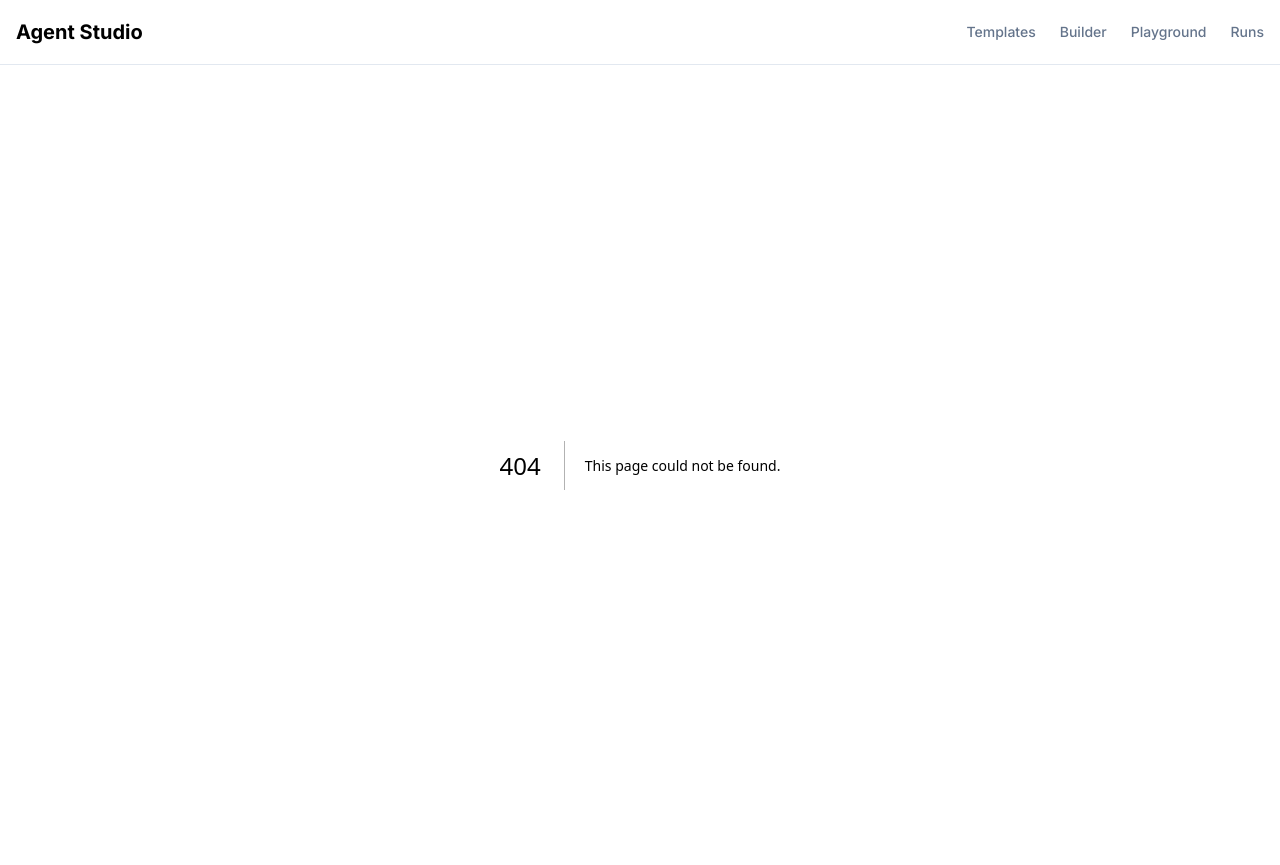
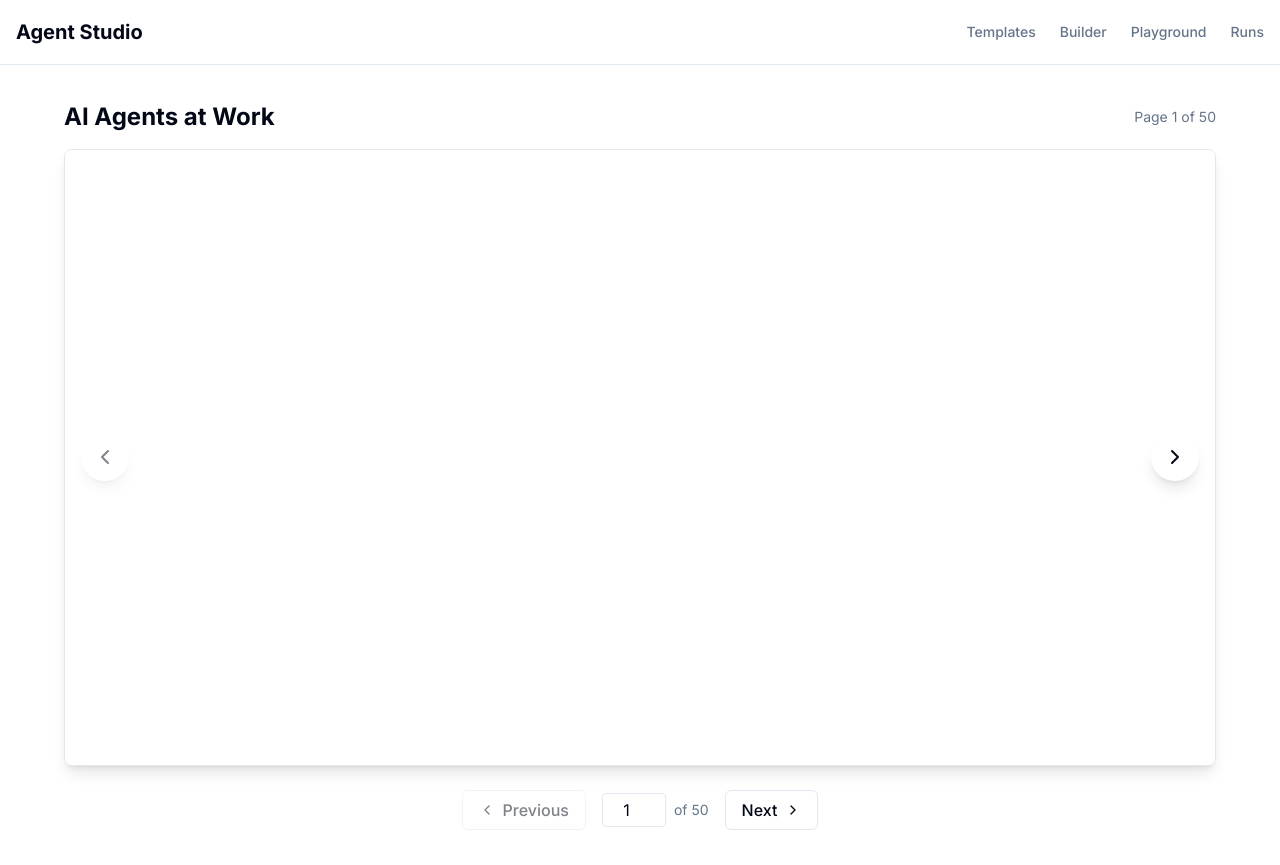
Before and after one commit to KinshukON/agentstudio, a Next.js app: page /book in a window 1280 px wide. Before the commit this address had no page. Built offline with nearby package versions, Linux system fonts and the light colour scheme.

Commit message:
Add book PDF viewer and fix TypeScript build error

```diff
--- /dev/null
+++ b/app/book/page.tsx
@@ -0,0 +1,5 @@
+import PDFCarousel from '@/components/PDFCarousel';
+
+export default function BookPage() {
+  return <PDFCarousel pdfUrl="/ai_agents_at_work.pdf" />;
+}
--- a/app/builder/page.tsx
+++ b/app/builder/page.tsx
@@ -140,13 +140,13 @@ function BuilderContent() {
       setNodes((nds) =>
         nds.map((node) =>
           node.id === selectedNode.id
-            ? { ...node, data: { ...node.data, ...updates } }
+            ? { ...node, data: { ...node.data, ...updates } as AgentNodeData }
             : node
         )
       );
 
       setSelectedNode((prev) =>
-        prev ? { ...prev, data: { ...prev.data, ...updates } } : null
+        prev ? { ...prev, data: { ...prev.data, ...updates } as AgentNodeData } : null
       );
     },
     [selectedNode, setNodes]
--- a/app/page.tsx
+++ b/app/page.tsx
@@ -25,11 +25,11 @@ export default function HomePage() {
                 <ArrowRight className="ml-2 h-5 w-5" />
               </Button>
             </Link>
-            <a href={bookUrl} target="_blank" rel="noopener noreferrer">
+            <Link href="/book">
               <Button size="lg" variant="outline" className="w-full sm:w-auto">
                 Get the Book
               </Button>
-            </a>
+            </Link>
           </div>
         </div>
       </section>
@@ -247,11 +247,11 @@ export default function HomePage() {
                 <span className="text-muted-foreground text-sm">Production operating models and team structures</span>
               </li>
             </ul>
-            <a href={bookUrl} target="_blank" rel="noopener noreferrer">
+            <Link href="/book">
               <Button size="lg" variant="outline">
                 Learn More About the Book
               </Button>
-            </a>
+            </Link>
           </div>
         </div>
       </section>
--- /dev/null
+++ b/components/PDFCarousel.tsx
@@ -0,0 +1,154 @@
+'use client';
+
+import { useState, useEffect } from 'react';
+import { ChevronLeft, ChevronRight } from 'lucide-react';
+import { Button } from './ui/Button';
+
+interface PDFCarouselProps {
+  pdfUrl: string;
+}
+
+export default function PDFCarousel({ pdfUrl }: PDFCarouselProps) {
+  const [currentPage, setCurrentPage] = useState(1);
+  const [numPages, setNumPages] = useState(0);
+  const [isLoading, setIsLoading] = useState(true);
+
+  useEffect(() => {
+    // Estimate number of pages (you can update this manually or detect it)
+    // For now, we'll use a reasonable default
+    setNumPages(50); // Adjust based on your PDF
+    setIsLoading(false);
+  }, []);
+
+  const goToPrevPage = () => {
+    if (currentPage > 1) {
+      setCurrentPage(currentPage - 1);
+    }
+  };
+
+  const goToNextPage = () => {
+    if (currentPage < numPages) {
+      setCurrentPage(currentPage + 1);
+    }
+  };
+
+  const handlePageInput = (e: React.ChangeEvent<HTMLInputElement>) => {
+    const page = parseInt(e.target.value);
+    if (page >= 1 && page <= numPages) {
+      setCurrentPage(page);
+    }
+  };
+
+  if (isLoading) {
+    return (
+      <div className="flex items-center justify-center min-h-screen">
+        <div className="text-center">
+          <div className="animate-spin rounded-full h-12 w-12 border-b-2 border-primary mx-auto mb-4"></div>
+          <p className="text-muted-foreground">Loading book viewer...</p>
+        </div>
+      </div>
+    );
+  }
+
+  // Prevent right-click
+  const handleContextMenu = (e: React.MouseEvent) => {
+    e.preventDefault();
+    return false;
+  };
+
+  return (
+    <div
+      className="flex flex-col items-center justify-center min-h-screen bg-background p-4"
+      onContextMenu={handleContextMenu}
+      style={{ userSelect: 'none', WebkitUserSelect: 'none' } as React.CSSProperties}
+    >
+      <div className="w-full max-w-6xl">
+        {/* Header */}
+        <div className="flex items-center justify-between mb-4">
+          <h1 className="text-2xl font-bold">AI Agents at Work</h1>
+          <div className="text-sm text-muted-foreground">
+            Page {currentPage} of {numPages}
+          </div>
+        </div>
+
+        {/* PDF Viewer Container */}
+        <div className="relative bg-card border rounded-lg overflow-hidden shadow-lg">
+          <div
+            className="bg-muted/30 relative"
+            style={{ height: 'calc(80vh - 25px)', overflow: 'hidden' }}
+            onContextMenu={handleContextMenu}
+          >
+            <iframe
+              src={`${pdfUrl}#page=${currentPage}&view=FitH&toolbar=0&navpanes=0&scrollbar=0`}
+              className="w-full h-full"
+              title={`PDF Page ${currentPage}`}
+              style={{ border: 'none', overflow: 'hidden', userSelect: 'none', pointerEvents: 'auto' }}
+            />
+            {/* Transparent overlay to prevent screenshots and selections */}
+            <div
+              className="absolute inset-0 pointer-events-none"
+              style={{
+                userSelect: 'none',
+                WebkitUserSelect: 'none',
+                MozUserSelect: 'none',
+                msUserSelect: 'none'
+              }}
+            />
+          </div>
+
+          {/* Navigation Arrows */}
+          <Button
+            onClick={goToPrevPage}
+            disabled={currentPage <= 1}
+            className="absolute left-4 top-1/2 -translate-y-1/2 rounded-full h-12 w-12 p-0 shadow-lg disabled:opacity-50"
+            variant="default"
+          >
+            <ChevronLeft className="h-6 w-6" />
+          </Button>
+
+          <Button
+            onClick={goToNextPage}
+            disabled={currentPage >= numPages}
+            className="absolute right-4 top-1/2 -translate-y-1/2 rounded-full h-12 w-12 p-0 shadow-lg disabled:opacity-50"
+            variant="default"
+          >
+            <ChevronRight className="h-6 w-6" />
+          </Button>
+        </div>
+
+        {/* Bottom Navigation */}
+        <div className="flex items-center justify-center gap-4 mt-6">
+          <Button
+            onClick={goToPrevPage}
+            disabled={currentPage <= 1}
+            variant="outline"
+          >
+            <ChevronLeft className="h-4 w-4 mr-2" />
+            Previous
+          </Button>
+
+          <div className="flex items-center gap-2">
+            <input
+              type="number"
+              min={1}
+              max={numPages}
+              value={currentPage}
+              onChange={handlePageInput}
+              className="w-16 px-2 py-1 text-center border rounded"
+            />
+            <span className="text-sm text-muted-foreground">of {numPages}</span>
+          </div>
+
+          <Button
+            onClick={goToNextPage}
+            disabled={currentPage >= numPages}
+            variant="outline"
+          >
+            Next
+            <ChevronRight className="h-4 w-4 ml-2" />
+          </Button>
+        </div>
+      </div>
+    </div>
+  );
+}
--- a/package.json
+++ b/package.json
@@ -27,12 +27,12 @@
     "lint": "next lint"
   },
   "dependencies": {
+    "clsx": "^2.1.0",
+    "lucide-react": "^0.309.0",
     "next": "^14.1.0",
     "react": "^18.2.0",
     "react-dom": "^18.2.0",
     "reactflow": "^11.10.4",
-    "lucide-react": "^0.309.0",
-    "clsx": "^2.1.0",
     "tailwind-merge": "^2.2.0"
   },
   "devDependencies": {
```
Also changed, not shown: public/README.md (added), 2 other files (tests, documents, lock files or other folders).
